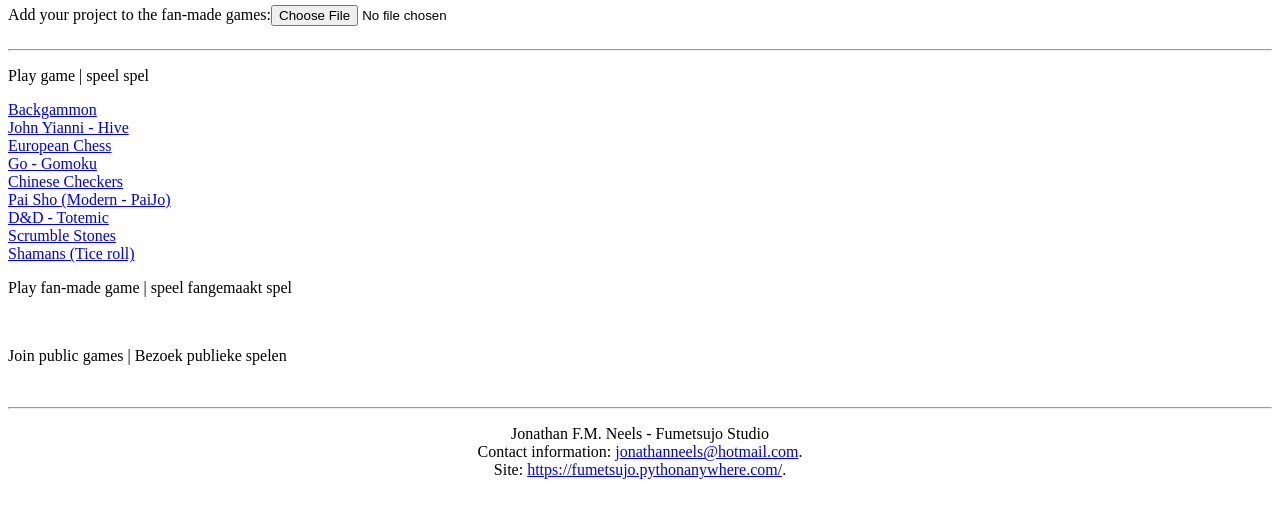
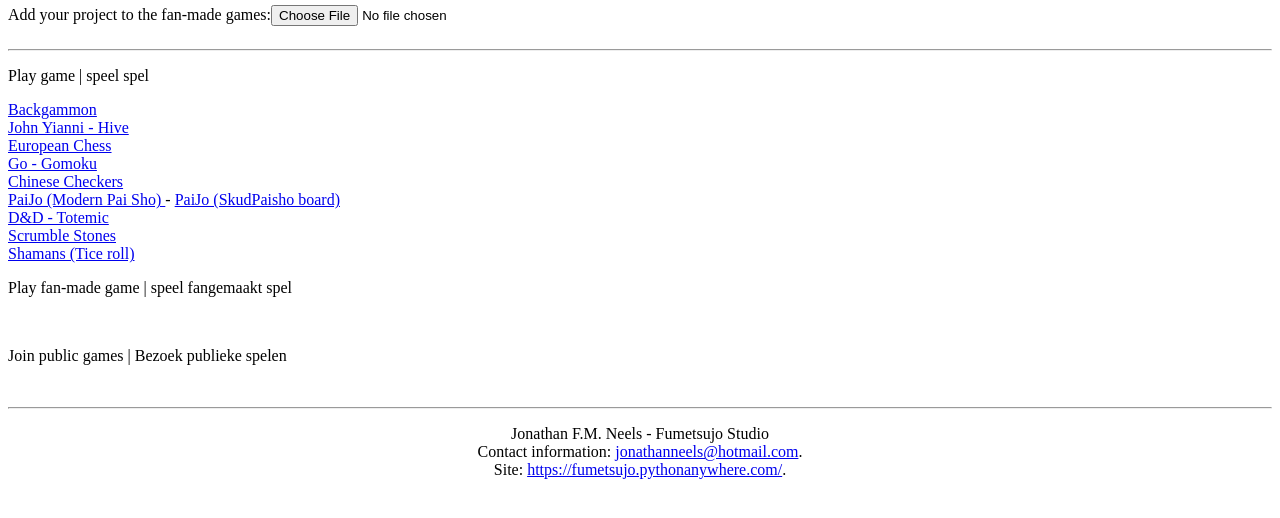
Before and after one commit to jonathanneels/Boardgamemulation, a website: page index.html in a window 1280 px wide. Shown: the part 142-660 px from the top of the page. Drawn offline with Linux system fonts and the light colour scheme; no server answers.

Commit message:
added Skudpaisho board
Based on the inspirational Skudpaisho board.

```diff
--- a/index.html
+++ b/index.html
@@ -24,7 +24,7 @@
    <a  target='_blank' href="/adminpage?static/examples/European_Chess.bgem">European Chess  </a><br>
    <a  target='_blank' href="/adminpage?static/examples/Go_Gomoku_2D.bgem">Go - Gomoku  </a><br>
       <a  target='_blank' href="/adminpage?static/examples/Chinese_Checkers.bgem">Chinese Checkers  </a><br>
-	   <a  target='_blank' href="/adminpage?static/examples/Modern_PaiSho/PaiJo_TwoPlayers.bgem">Pai Sho (Modern - PaiJo)  </a><br>
+	   <a  target='_blank' href="/adminpage?static/examples/Modern_PaiSho/PaiJo_TwoPlayers.bgem">PaiJo (Modern Pai Sho)  </a> - <a  target='_blank' href="/adminpage?static/examples/Modern_PaiSho/PaiJo_TwoPlayers_SkudBoard.bgem">PaiJo (SkudPaisho board)  </a><br>
    <a  target='_blank' href="/adminpage?static/examples/D&D_Totemic.bgem">D&D - Totemic  </a><br>
    <a  target='_blank' href="/adminpage?static/examples/ScrumbleStones/Bronnen/Boardgameemulator/ScrumbleStones.bgem">Scrumble Stones  </a><br>
    <a  target='_blank' href="/adminpage?static/examples/Tice_Tobbel/CircleTice_Shamans.bgem">Shamans (Tice roll)  </a>
```
